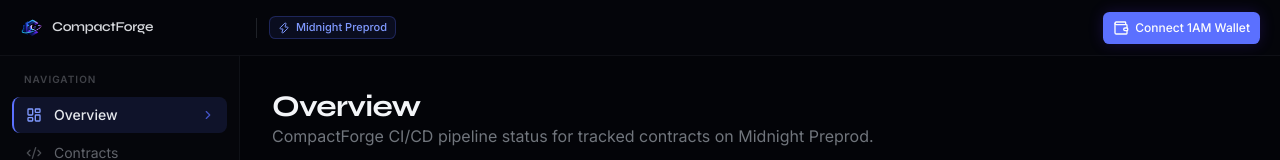
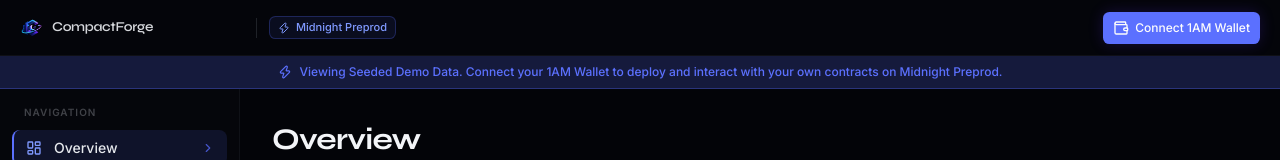
Before and after one commit to sauravs296/compactforge-midnight, a Next.js app: page /dashboard in a window 1280 px wide. Shown: the top 160 px of the page. Built offline with nearby package versions, Linux system fonts and the light colour scheme; no server answers; the database is empty.

Commit message:
feat: add AutoRefresh component for dynamic page updates across dashboard pages

```diff
--- a/src/app/dashboard/benchmarks/page.tsx
+++ b/src/app/dashboard/benchmarks/page.tsx
@@ -1,3 +1,4 @@
+import { AutoRefresh } from "@/components/AutoRefresh";
 import { Card, CardContent, CardDescription, CardHeader, CardTitle } from "@/components/ui/card";
 import { Table, TableBody, TableCell, TableHead, TableHeader, TableRow } from "@/components/ui/table";
 import { Badge } from "@/components/ui/badge";
@@ -35,7 +36,9 @@ export default async function BenchmarksPage() {
   const minMs = BENCHMARKS.length > 0 ? Math.min(...BENCHMARKS.map((b) => b.provingMs)) : 0;
 
   return (
-    <div className="flex flex-col gap-8">
+    <div className="w-full">
+      <AutoRefresh intervalMs={10000} />
+      <div className="flex flex-col gap-8">
       <div>
         <h1 className="text-3xl font-bold tracking-tight">Proof Benchmarks</h1>
         <p className="text-muted-foreground">
@@ -165,5 +168,6 @@ export default async function BenchmarksPage() {
         </CardContent>
       </Card>
     </div>
+    </div>
   );
 }
--- a/src/app/dashboard/ci-runs/page.tsx
+++ b/src/app/dashboard/ci-runs/page.tsx
@@ -1,4 +1,5 @@
 import { Badge } from "@/components/ui/badge";
+import { AutoRefresh } from "@/components/AutoRefresh";
 import { Card, CardContent, CardDescription, CardHeader, CardTitle } from "@/components/ui/card";
 import { Table, TableBody, TableCell, TableHead, TableHeader, TableRow } from "@/components/ui/table";
 import { Activity, CheckCircle2, XCircle, Clock, ExternalLink } from "lucide-react";
@@ -57,7 +58,9 @@ export default async function CIRunsPage() {
     : 0;
 
   return (
-    <div className="flex flex-col gap-8">
+    <div className="w-full">
+      <AutoRefresh intervalMs={10000} />
+      <div className="flex flex-col gap-8">
       <div>
         <h1 className="text-3xl font-bold tracking-tight">CI Runs</h1>
         <p className="text-muted-foreground">
@@ -168,5 +171,6 @@ export default async function CIRunsPage() {
         </CardContent>
       </Card>
     </div>
+    </div>
   );
 }
--- a/src/app/dashboard/layout.tsx
+++ b/src/app/dashboard/layout.tsx
@@ -247,6 +247,12 @@ export default function DashboardLayout({
         </div>
       </header>
 
+      {/* "?"? Demo Mode Banner "?"?"?"?"?"?"?"?"?"?"?"?"?"?"?"?"?"?"?"?"?"?"?"?"?"?"?"?"?"?"?"?"?"?"?"?"?"?"?"?"?"?"?"?"?"?"?"?"?"?"?"?"?"?"? */}
+      <div className="bg-primary/20 text-primary border-b border-primary/30 px-4 py-2 text-xs font-medium flex items-center justify-center gap-2">
+        <Zap className="h-3.5 w-3.5" />
+        Viewing Seeded Demo Data. Connect your 1AM Wallet to deploy and interact with your own contracts on Midnight Preprod.
+      </div>
+
       <div className="flex flex-1">
         <Sidebar />
 
--- a/src/app/dashboard/page.tsx
+++ b/src/app/dashboard/page.tsx
@@ -1,3 +1,4 @@
+import { AutoRefresh } from "@/components/AutoRefresh";
 import { Card, CardContent, CardDescription, CardHeader, CardTitle } from "@/components/ui/card";
 import { Badge } from "@/components/ui/badge";
 import { Activity, Clock, FileCode, Rocket, CheckCircle2, XCircle } from "lucide-react";
@@ -48,7 +49,9 @@ export default async function DashboardOverview() {
   const successRate = ciRunsCount > 0 ? Math.round((successfulRuns / ciRunsCount) * 100) : 100;
 
   return (
-    <div className="flex flex-col gap-8">
+    <div className="w-full">
+      <AutoRefresh intervalMs={10000} />
+      <div className="flex flex-col gap-8">
       <div>
         <h1 className="text-3xl font-bold tracking-tight">Overview</h1>
         <p className="text-muted-foreground">
@@ -204,5 +207,6 @@ export default async function DashboardOverview() {
         </CardContent>
       </Card>
     </div>
+    </div>
   );
 }
```
